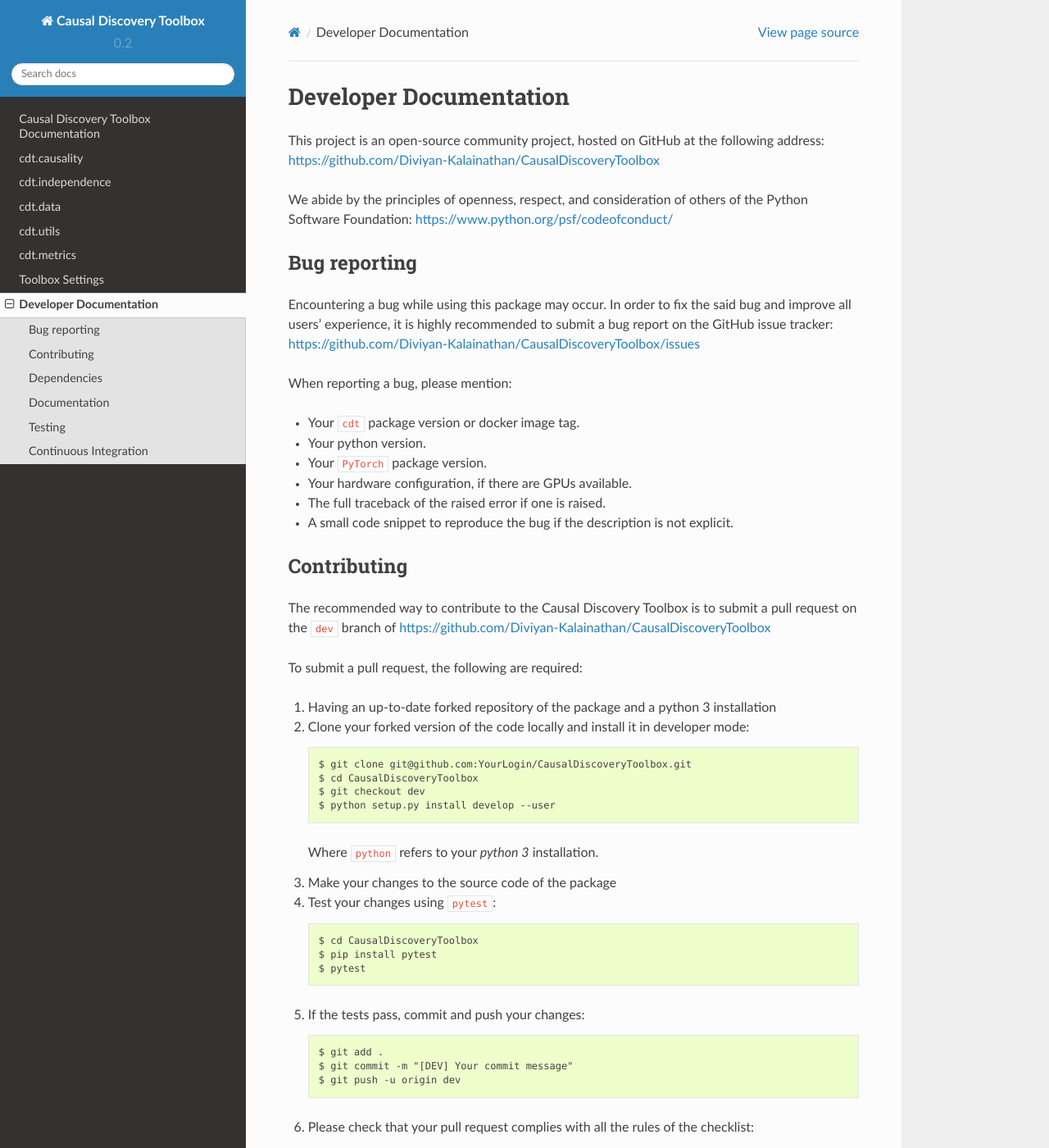
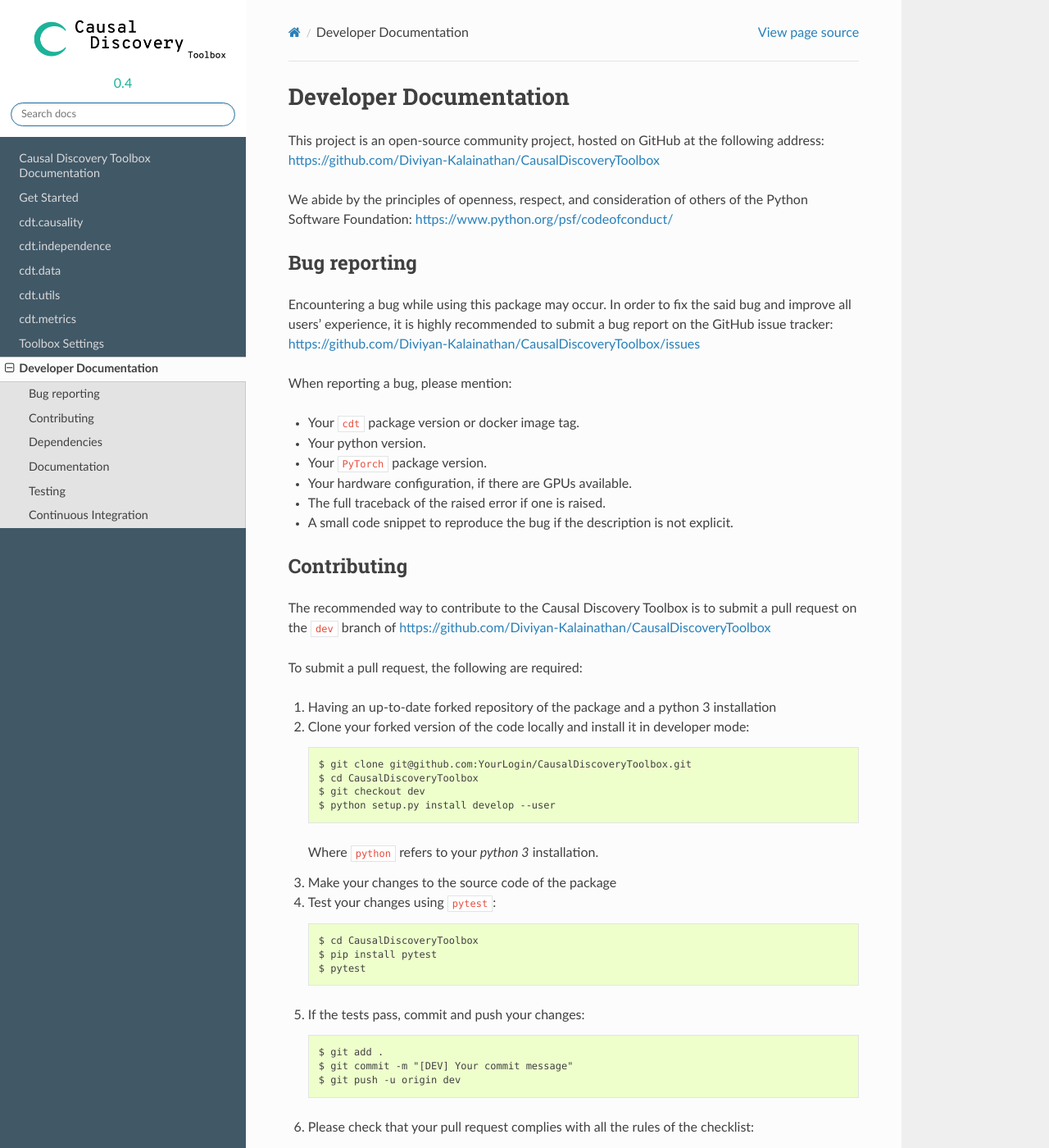
Before and after one commit to FenTechSolutions/CausalDiscoveryToolbox, a Sphinx documentation site: the page built from docs/developer.rst, in a window 1280 px wide and 1400 px high. Shown: the whole window at 82% size. Built offline with Sphinx 7.4.7 and the Read the Docs theme 2.0.0, drawn with Linux system fonts in a browser that asks for light colours; some of the changed text lies outside the part shown.

Commit message:
[DOC] Documentation Theme

```diff
--- /dev/null
+++ b/docs/_static/custom.css
@@ -0,0 +1,25 @@
+.wy-side-nav-search, .wy-nav-top {
+    background: #ffffff;
+    color: auto;
+}
+
+.wy-menu-vertical {
+    background: #415867;
+
+}
+.wy-side-scroll {
+    background: #415867;
+}
+
+.wy-nav-side {
+    background: #415867;
+}
+.version {
+    color: #1cb39a;
+}
+.wy-side-nav-search>div.version {
+ margin-top:-.4045em;
+ margin-bottom:.809em;
+ font-weight:normal;
+ color: #1cb39a;
+}
--- a/docs/conf.py
+++ b/docs/conf.py
@@ -26,9 +26,9 @@ copyright = '2018, Diviyan Kalainathan, Olivier Goudet'
 author = 'Diviyan Kalainathan, Olivier Goudet'
 
 # The short X.Y version
-version = '0.2'
+version = '0.4'
 # The full version, including alpha/beta/rc tags
-release = '0.2.5'
+release = '0.4.4'
 
 
 # -- General configuration ---------------------------------------------------
@@ -103,8 +103,11 @@ html_theme = 'sphinx_rtd_theme'
 # relative to this directory. They are copied after the builtin static files,
 # so a file named "default.css" will overwrite the builtin "default.css".
 html_static_path = ['_static']
-
-# Custom sidebar templates, must be a dictionary that maps document names
+html_favicon = 'favicon.png'
+html_logo = 'banner.png'
+html_theme_options = {
+    'logo_only': True,
+}# Custom sidebar templates, must be a dictionary that maps document names
 # to template names.
 #
 # The default sidebars (for documents that don't match any pattern) are
@@ -196,3 +199,4 @@ def setup(app):
     app.add_config_value('recommonmark_config', {
             }, True)
     app.add_transform(AutoStructify)
+    app.add_stylesheet('custom.css')
--- /dev/null
+++ b/docs/tutorial.rst
@@ -0,0 +1,5 @@
+===========
+Get Started
+===========
+
+For an installation guide, check `here <index.html>`_
```
Also changed, not shown: docs/developer.rst (+10 -0 lines), docs/index.md (+3 -0 lines), docs/banner.png (added), docs/favicon.png (added).
